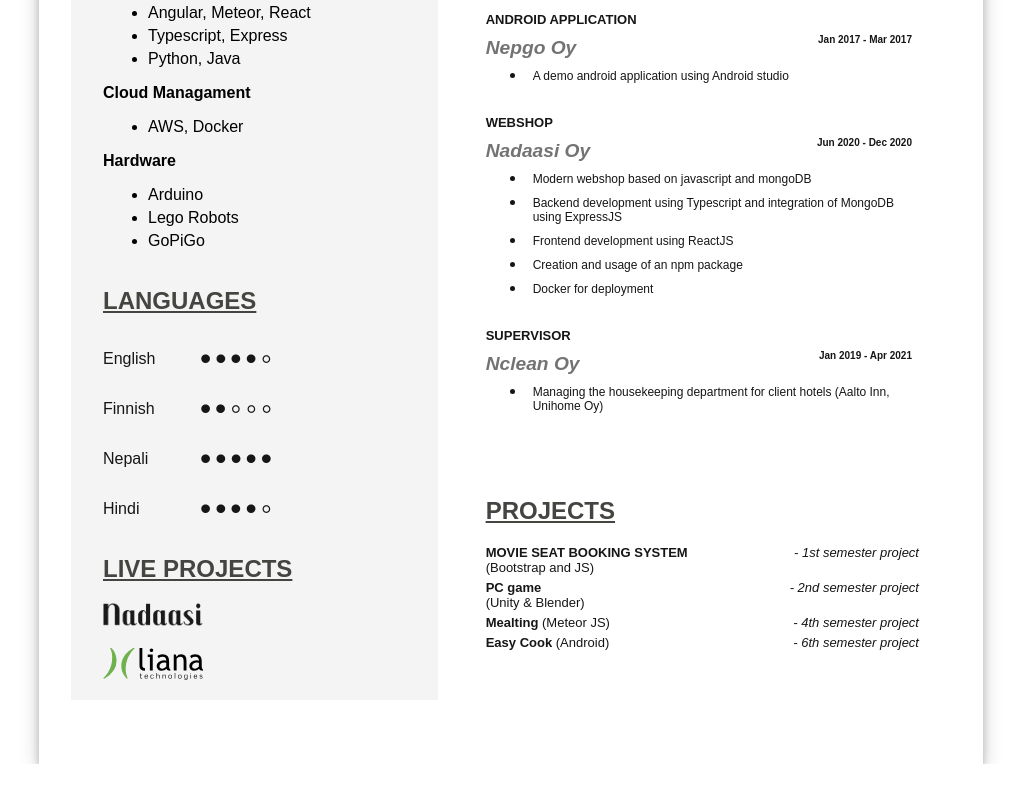
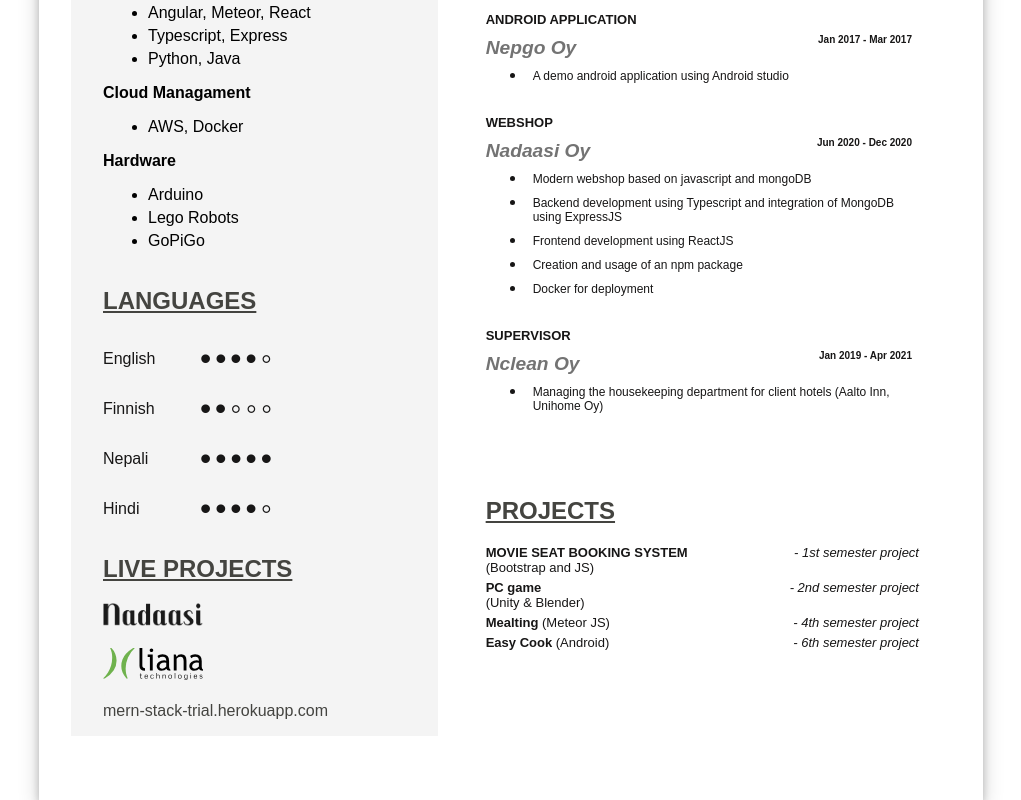
Before and after one commit to t4kaha00/portfolio, a React (Create React App) app: page /resume in a window 1280 px wide. Shown: the part 561-1361 px from the top of the page, without its empty margins (129-1150 px from the left). Before the commit the page ends 1325 px from the top, so only its background shows below. Built offline with nearby package versions, Linux system fonts and the light colour scheme; no server answers.

Commit message:
MERN website link added

```diff
--- a/src/components/Resume.js
+++ b/src/components/Resume.js
@@ -137,6 +137,10 @@ class Resume extends Component{
                         <br/>
                         <li>
                           <a href='https://lianatech.herokuapp.com' target="_blank" rel="noopener noreferrer"><img src='liana.svg' width={100} alt="Lianatech"/></a>
+                        </li>
+                        <br/>
+                        <li>
+                          <a href='http://mern-stack-trial.herokuapp.com/' target="_blank" rel="noopener noreferrer">mern-stack-trial.herokuapp.com</a>
                         </li>
                       </ul>
                     </div>
```
